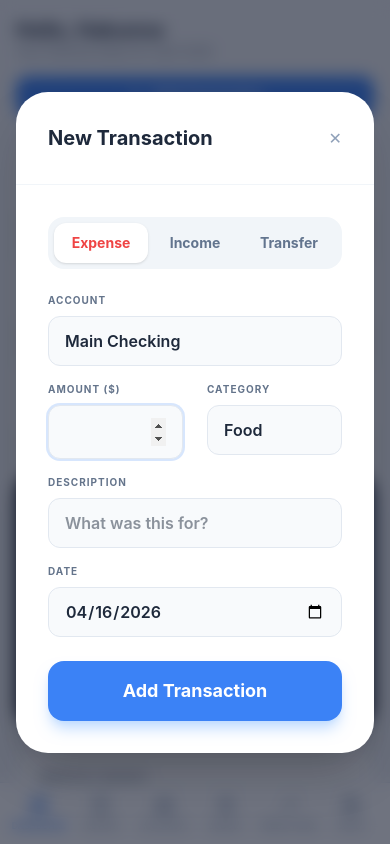
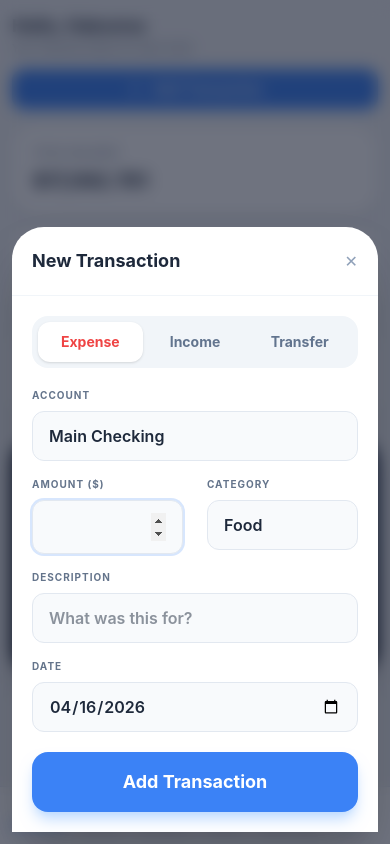
Before and after one commit to hakunnna2/tracker-money, a React (Vite) app: page / in a window 390 px wide. Both pictures are taken after a click on the button "Add Transaction". Shown: the top 844 px of the page. Built offline with nearby package versions, Linux system fonts and the light colour scheme.

Commit message:
Improve mobile responsiveness

```diff
--- a/src/App.tsx
+++ b/src/App.tsx
@@ -166,7 +166,7 @@ export default function App() {
   };
 
   return (
-    <div className="flex h-screen w-full overflow-hidden bg-brand-bg font-sans flex-col lg:flex-row">
+    <div className="flex min-h-dvh w-full overflow-x-hidden bg-brand-bg font-sans flex-col lg:flex-row">
       {/* Sidebar - Desktop Only */}
       <nav className="hidden lg:flex w-64 bg-white border-r border-slate-200 p-6 flex-col">
         <div className="flex items-center gap-3 text-brand-blue font-extrabold text-xl mb-10">
@@ -213,17 +213,17 @@ export default function App() {
       </nav>
 
       {/* Main Content */}
-      <main className="flex-1 p-4 lg:p-8 overflow-y-auto relative flex flex-col gap-6 lg:gap-8 pb-24 lg:pb-8">
-        <header className="flex flex-col sm:flex-row justify-between items-start sm:items-center gap-4">
+      <main className="flex-1 min-h-0 min-w-0 p-3 sm:p-4 lg:p-8 overflow-y-auto overflow-x-hidden relative flex flex-col gap-4 sm:gap-6 lg:gap-8 pb-[calc(7rem+env(safe-area-inset-bottom))] lg:pb-8">
+        <header className="flex flex-col sm:flex-row justify-between items-start sm:items-center gap-3 sm:gap-4">
           <div>
-            <h1 className="text-xl lg:text-2xl font-bold">Hello, Hakunna</h1>
-            <p className="text-xs lg:text-sm text-brand-muted">
+            <h1 className="text-lg sm:text-xl lg:text-2xl font-bold">Hello, Hakunna</h1>
+            <p className="text-[11px] sm:text-xs lg:text-sm text-brand-muted">
               Your financial status for {new Intl.DateTimeFormat('en-US', { month: 'long', year: 'numeric' }).format(new Date())}
             </p>
           </div>
           <button
             onClick={() => setIsAddTxModalOpen(true)}
-            className="w-full sm:w-auto bg-brand-blue hover:bg-blue-600 text-white px-5 py-2.5 rounded-xl font-semibold text-sm flex items-center justify-center gap-2 transition-all shadow-md shadow-blue-100 cursor-pointer"
+            className="w-full sm:w-auto bg-brand-blue hover:bg-blue-600 text-white px-4 sm:px-5 py-2.5 rounded-xl font-semibold text-sm flex items-center justify-center gap-2 transition-all shadow-md shadow-blue-100 cursor-pointer"
           >
             <Plus size={18} />
             Add Transaction
@@ -237,32 +237,32 @@ export default function App() {
               initial={{ opacity: 0, y: 10 }}
               animate={{ opacity: 1, y: 0 }}
               exit={{ opacity: 0, y: -10 }}
-              className="flex flex-col gap-6 lg:gap-8"
+              className="flex flex-col gap-4 sm:gap-6 lg:gap-8"
             >
               {/* Stats Grid */}
-              <section className="grid grid-cols-1 sm:grid-cols-2 lg:grid-cols-3 gap-4 lg:gap-6">
+              <section className="grid grid-cols-1 sm:grid-cols-2 lg:grid-cols-3 gap-3 sm:gap-4 lg:gap-6">
                 <StatCard label="Total Balance" value={stats.totalBalance} />
                 <StatCard label="Monthly Income" value={stats.currentMonthIncome} type="income" />
                 <StatCard label="Monthly Expenses" value={stats.currentMonthExpenses} type="expense" />
               </section>
 
               {/* Middle Row */}
-              <section className="grid grid-cols-1 lg:grid-cols-3 gap-4 lg:gap-6">
-                <div className="lg:col-span-2 bg-slate-900 rounded-3xl p-6 lg:p-8 text-white shadow-xl flex flex-col justify-between overflow-hidden relative min-h-[180px] lg:min-h-[200px]">
+              <section className="grid grid-cols-1 lg:grid-cols-3 gap-3 sm:gap-4 lg:gap-6">
+                <div className="lg:col-span-2 bg-slate-900 rounded-3xl p-5 sm:p-6 lg:p-8 text-white shadow-xl flex flex-col justify-between overflow-hidden relative min-h-[180px] lg:min-h-[200px]">
                   <div className="absolute -right-20 -top-20 w-64 h-64 bg-brand-blue/10 rounded-full blur-3xl"></div>
                   <div className="flex items-center gap-3 mb-6 relative z-10">
                     <span className="font-semibold text-sm lg:text-base">Prediction Engine</span>
                     <span className="bg-white/10 px-2 py-0.5 rounded text-[8px] lg:text-[10px] uppercase tracking-wider font-bold">LR Model v1.0</span>
                   </div>
-                  <div className="flex flex-col sm:flex-row justify-between items-start sm:items-center gap-6 relative z-10">
+                  <div className="flex flex-col sm:flex-row justify-between items-start sm:items-center gap-4 sm:gap-6 relative z-10">
                     <div>
                       <p className="text-slate-400 text-xs lg:text-sm">End of Month Forecast</p>
-                      <h3 className="text-2xl lg:text-3xl font-bold my-1 lg:my-2 ml-0">${prediction.forecast.toLocaleString(undefined, { minimumFractionDigits: 2 })}</h3>
+                      <h3 className="text-xl sm:text-2xl lg:text-3xl font-bold my-1 lg:my-2 ml-0">${prediction.forecast.toLocaleString(undefined, { minimumFractionDigits: 2 })}</h3>
                       <p className="text-[10px] text-slate-500">Projected total spending</p>
                     </div>
                     <div className="sm:text-right">
                       <p className="text-slate-400 text-xs lg:text-sm">Projected Savings</p>
-                      <h3 className={`text-2xl lg:text-3xl font-bold my-1 lg:my-2 ml-0 ${prediction.savings >= 0 ? 'text-brand-success' : 'text-brand-danger'}`}>
+                      <h3 className={`text-xl sm:text-2xl lg:text-3xl font-bold my-1 lg:my-2 ml-0 ${prediction.savings >= 0 ? 'text-brand-success' : 'text-brand-danger'}`}>
                         {prediction.savings >= 0 ? '+' : ''}${prediction.savings.toLocaleString(undefined, { minimumFractionDigits: 2 })}
                       </h3>
                       <p className="text-[10px] text-slate-500">Remaining after forecast</p>
@@ -270,10 +270,10 @@ export default function App() {
                   </div>
                 </div>
 
-                <div className="bg-white rounded-3xl p-6 lg:p-8 shadow-brand border border-slate-100 flex flex-col justify-between">
+                <div className="bg-white rounded-3xl p-5 sm:p-6 lg:p-8 shadow-brand border border-slate-100 flex flex-col justify-between">
                   <div>
                     <p className="text-[10px] uppercase font-bold tracking-widest text-brand-muted mb-2">Monthly Budget</p>
-                    <h3 className="text-xl lg:text-2xl font-bold">${budget.monthlyLimit.toLocaleString()}</h3>
+                    <h3 className="text-lg sm:text-xl lg:text-2xl font-bold">${budget.monthlyLimit.toLocaleString()}</h3>
                   </div>
                   <div className="mt-4 lg:mt-6 flex flex-col gap-2">
                     <div className="h-2.5 w-full bg-slate-100 rounded-full overflow-hidden">
@@ -292,7 +292,7 @@ export default function App() {
               </section>
 
               {/* Trend Chart Row */}
-              <section className="bg-white rounded-3xl p-6 lg:p-8 shadow-brand border border-slate-100 overflow-hidden">
+              <section className="bg-white rounded-3xl p-5 sm:p-6 lg:p-8 shadow-brand border border-slate-100 overflow-hidden">
                 <div className="flex flex-col sm:flex-row justify-between items-start sm:items-center gap-4 mb-6 lg:mb-8">
                   <div>
                     <h3 className="font-bold text-lg">Spending Trend</h3>
@@ -303,7 +303,7 @@ export default function App() {
                     <span className="text-[10px] font-bold text-brand-muted uppercase tracking-wider">Expenses</span>
                   </div>
                 </div>
-                <div className="h-[250px] lg:h-[300px] w-full">
+                <div className="h-[220px] sm:h-[250px] lg:h-[300px] w-full">
                   <ResponsiveContainer width="100%" height="100%">
                     <BarChart data={trendData} margin={{ top: 10, right: 10, left: -20, bottom: 0 }}>
                       <CartesianGrid strokeDasharray="3 3" vertical={false} stroke="#f1f5f9" />
@@ -344,8 +344,8 @@ export default function App() {
               </section>
 
               {/* Bottom Row */}
-              <section className="grid grid-cols-1 lg:grid-cols-2 gap-6 pb-8">
-                <div className="bg-white rounded-3xl p-6 shadow-brand border border-slate-100">
+              <section className="grid grid-cols-1 lg:grid-cols-2 gap-4 sm:gap-6 pb-8">
+                <div className="bg-white rounded-3xl p-5 sm:p-6 shadow-brand border border-slate-100">
                   <div className="flex justify-between items-center mb-6">
                     <h3 className="font-bold">Recent Transactions</h3>
                     <button onClick={() => setActiveTab('Transactions')} className="text-brand-blue text-xs font-bold hover:underline">View All</button>
@@ -375,7 +375,7 @@ export default function App() {
                   </div>
                 </div>
 
-                <div className="bg-white rounded-3xl p-6 shadow-brand border border-slate-100">
+                <div className="bg-white rounded-3xl p-5 sm:p-6 shadow-brand border border-slate-100">
                   <h3 className="font-bold mb-6">Spending by Category</h3>
                   <div className="flex flex-col gap-5">
                     {['Food', 'Transport', 'Rent', 'Leisure', 'Other'].map(cat => {
@@ -501,7 +501,7 @@ export default function App() {
       )}
 
       {/* Mobile Bottom Navigation */}
-      <nav className="lg:hidden fixed bottom-0 left-0 right-0 bg-white border-t border-slate-200 px-2 py-3 flex justify-between items-center z-40">
+      <nav className="lg:hidden fixed bottom-0 left-0 right-0 bg-white border-t border-slate-200 px-2 pt-2 pb-[calc(0.75rem+env(safe-area-inset-bottom))] flex justify-between items-center z-40">
         {[
           { id: 'Dashboard', icon: LayoutDashboard },
           { id: 'Transactions', icon: ReceiptText },
@@ -929,17 +929,17 @@ function AddTransactionModal({ onClose, onAdd, accounts }: { onClose: () => void
   const [toAccountId, setToAccountId] = useState(accounts[1]?.id || accounts[0]?.id || '');
 
   return (
-    <div className="fixed inset-0 bg-slate-900/60 backdrop-blur-sm z-50 flex items-center justify-center p-4">
+    <div className="fixed inset-0 bg-slate-900/60 backdrop-blur-sm z-50 flex items-end sm:items-center justify-center p-3 sm:p-4">
       <motion.div
         initial={{ opacity: 0, scale: 0.9, y: 20 }}
         animate={{ opacity: 1, scale: 1, y: 0 }}
-        className="bg-white w-full max-w-lg rounded-[2rem] overflow-hidden shadow-2xl"
+        className="bg-white w-full max-w-lg rounded-t-[2rem] sm:rounded-[2rem] overflow-hidden shadow-2xl max-h-[92dvh] overflow-y-auto"
       >
-        <div className="p-8 border-b border-slate-100 flex justify-between items-center">
-          <h3 className="text-xl font-bold">New Transaction</h3>
+        <div className="p-5 sm:p-8 border-b border-slate-100 flex justify-between items-center">
+          <h3 className="text-lg sm:text-xl font-bold">New Transaction</h3>
           <button onClick={onClose} className="text-slate-400 hover:text-slate-600 transition-colors cursor-pointer">✕</button>
         </div>
-        <div className="p-8 space-y-6">
+        <div className="p-5 sm:p-8 space-y-5 sm:space-y-6">
           <div className="flex bg-slate-100 p-1.5 rounded-2xl">
             {[
               { id: 'expense', label: 'Expense', color: 'text-brand-danger' },
--- a/src/index.css
+++ b/src/index.css
@@ -16,7 +16,15 @@
 }
 
 @layer base {
+  html {
+    @apply h-full;
+  }
+
   body {
-    @apply bg-brand-bg text-brand-text antialiased font-sans;
+    @apply min-h-dvh bg-brand-bg text-brand-text antialiased font-sans overflow-x-hidden;
+  }
+
+  #root {
+    @apply min-h-dvh;
   }
 }
```
